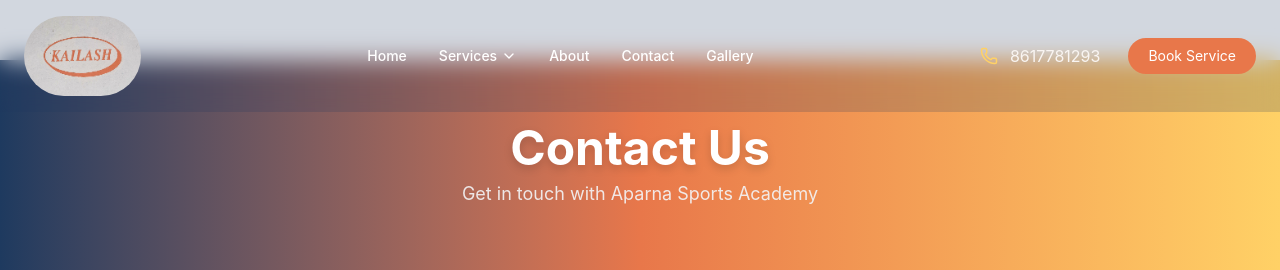
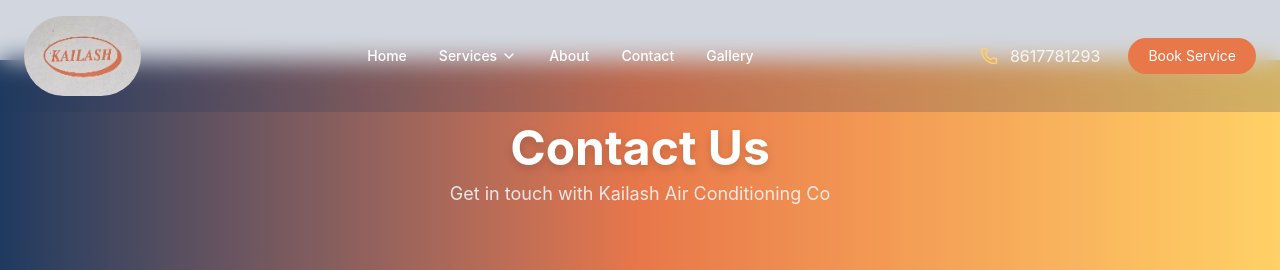
Before and after one commit to odigitalexposure-ui/Kailash_Air_conditioning_service, a React app in the folder Frontend/: page /contact in a window 1280 px wide. Shown: the top 270 px of the page. Built offline with nearby package versions, Linux system fonts and the light colour scheme; the HTML template or start-up script is replaced by a standard one.

Commit message:
code change

```diff
--- a/Frontend/src/pages/Contact.jsx
+++ b/Frontend/src/pages/Contact.jsx
@@ -38,7 +38,7 @@
         <h1 className="text-3xl md:text-5xl font-bold mb-2 drop-shadow-lg">
           Contact Us
         </h1>
-        <p className="text-gray-100/90 text-lg">Get in touch with Aparna Sports Academy</p>
+        <p className="text-gray-100/90 text-lg">Get in touch with Kailash Air Conditioning Co </p>
       </section>
 
       {/* 🧠 CONTACT SECTION */}
```
